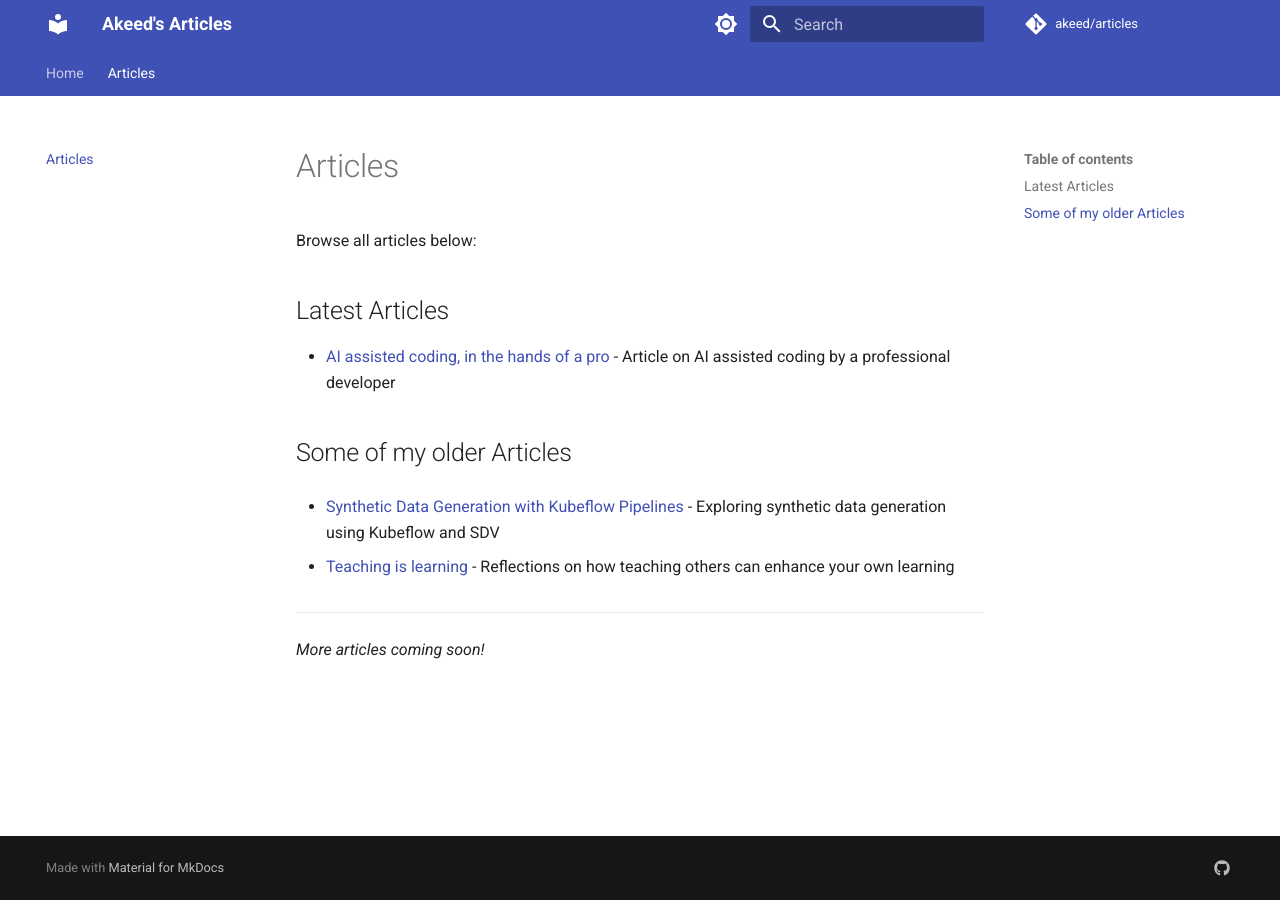
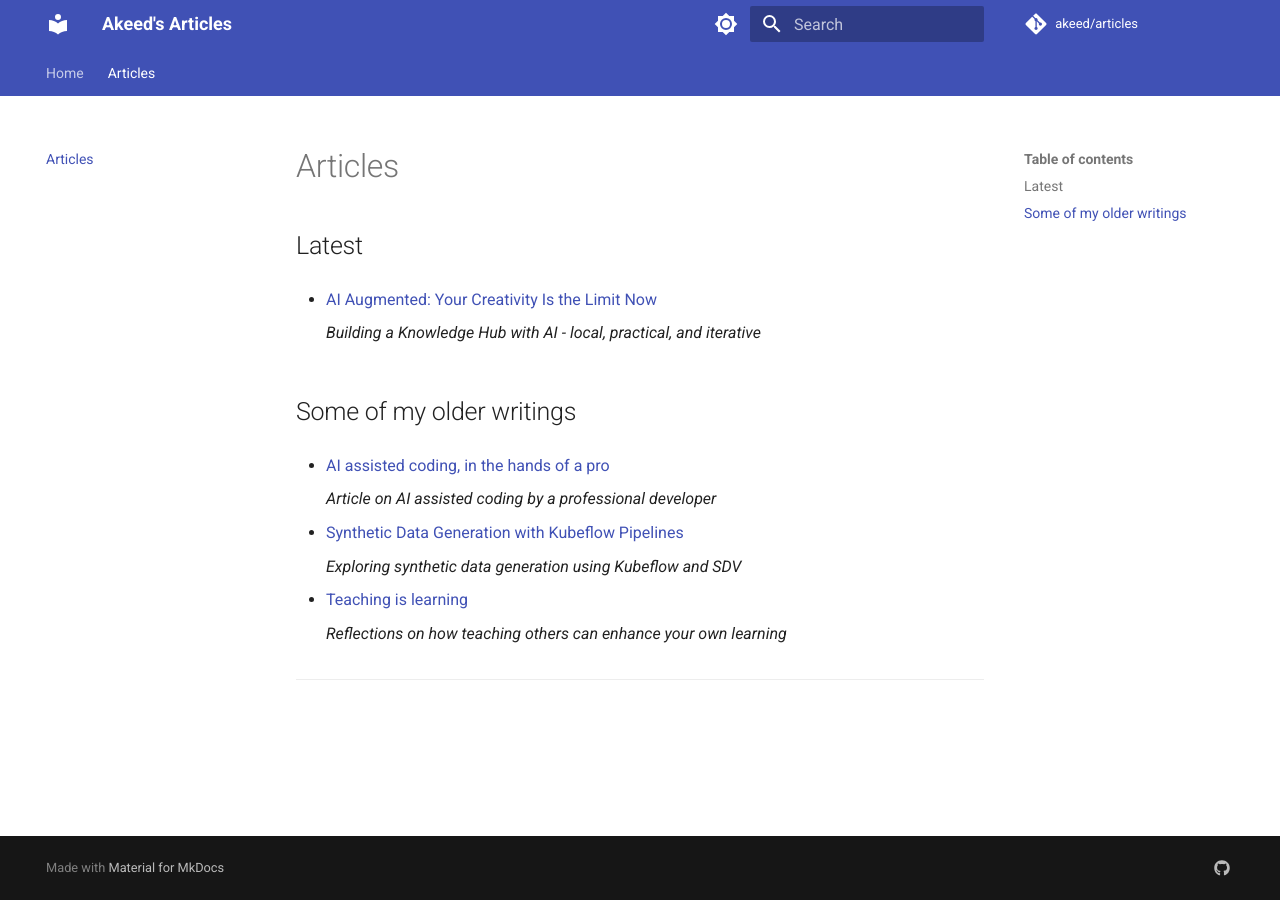
Before and after one commit to akeed/akeed.github.io, an MkDocs documentation site: the page built from docs/articles/index.md, in a window 1280 px wide. Built offline with MkDocs 1.6.1 and Material for MkDocs 9.7.7, drawn with Linux system fonts in a browser that asks for light colours; comment, search, counter and statistics services are not loaded.

Commit message:
feat: Added AI Augmented: Your Creativity Is the Limit Now

```diff
--- a/docs/articles/index.md
+++ b/docs/articles/index.md
@@ -1,17 +1,26 @@
 # Articles
 
-Browse all articles below:
 
-## Latest Articles
 
-- [AI assisted coding, in the hands of a pro](AI-assisted-coding_in-the-hands-of-a-pro/AI-assisted-coding_in-the-hands-of-a-pro.md) - Article on AI assisted coding by a professional developer
+## Latest
 
-## Some of my older Articles
+- [AI Augmented: Your Creativity Is the Limit Now](Your-Creativity-Is-the-Limit-Now/Your-Creativity-Is-the-Limit-Now.md)
 
-- [Synthetic Data Generation with Kubeflow Pipelines](Synthetic-data-using-kfp/Synthetic-data-using-kfp.md) - Exploring synthetic data generation using Kubeflow and SDV
+    *Building a Knowledge Hub with AI - local, practical, and iterative*
 
-- [Teaching is learning](Teaching-is-learning.md) - Reflections on how teaching others can enhance your own learning
+
+## Some of my older writings
+
+- [AI assisted coding, in the hands of a pro](AI-assisted-coding_in-the-hands-of-a-pro/AI-assisted-coding_in-the-hands-of-a-pro.md)
+
+    *Article on AI assisted coding by a professional developer*
+
+- [Synthetic Data Generation with Kubeflow Pipelines](Synthetic-data-using-kfp/Synthetic-data-using-kfp.md)
+
+    *Exploring synthetic data generation using Kubeflow and SDV*
+
+- [Teaching is learning](Teaching-is-learning.md)
+
+    *Reflections on how teaching others can enhance your own learning*
 
 ---
-
-*More articles coming soon!*
```
Also changed, not shown: docs/articles/Your-Creativity-Is-the-Limit-Now/Your-Creativity-Is-the-Limit-Now.md (added, +66 -0 lines), docs/articles/Your-Creativity-Is-the-Limit-Now/images/chat-example.png (added), docs/articles/Your-Creativity-Is-the-Limit-Now/images/knowledge-hub.png (added).
